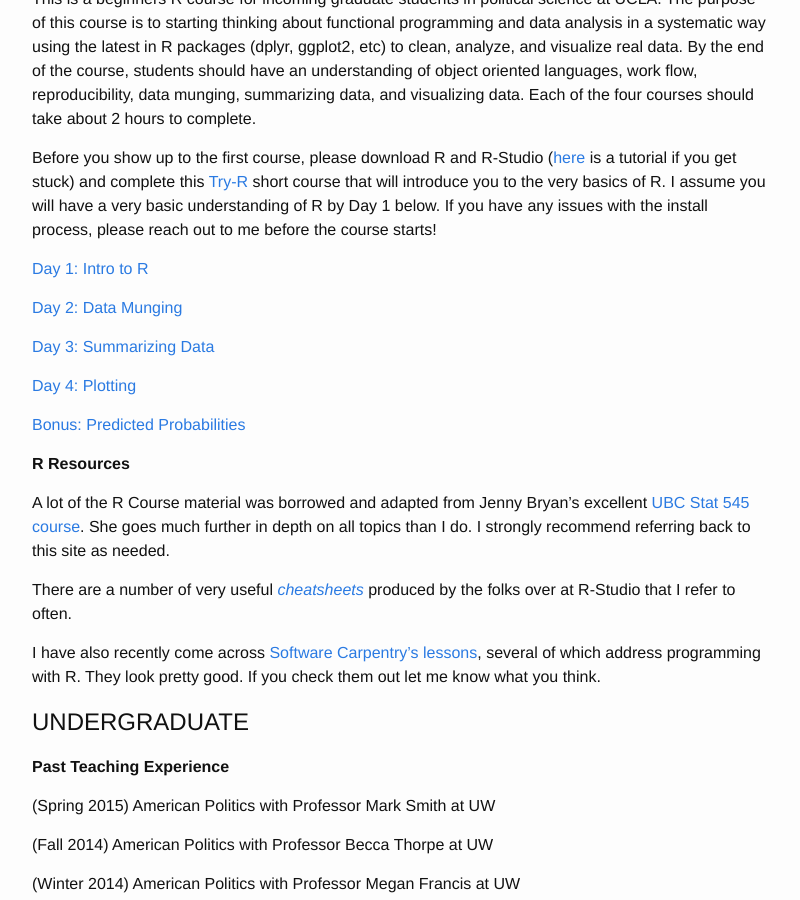
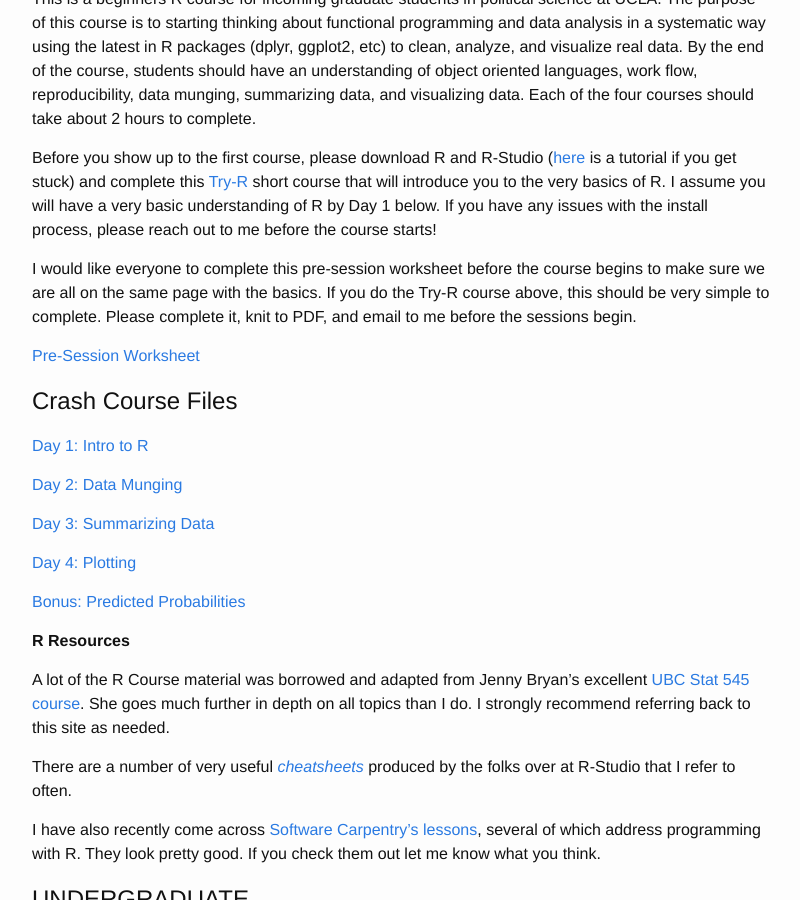
Before and after one commit to tylerreny/tylerreny.github.io, a Jekyll site: the page built from teaching.md, in a window 1280 px wide and 900 px high, scrolled down 564 px. Shown: the whole window, without its empty margins (238-1038 px from the left). Built offline with Jekyll 4.4.1, drawn with Linux system fonts in a browser that asks for light colours.

Commit message:
update teaching page

```diff
--- a/teaching.md
+++ b/teaching.md
@@ -18,6 +18,13 @@
 This is a beginners R course for incoming graduate students in political science at UCLA. The purpose of this course is to starting thinking about functional programming and data analysis in a systematic way using the latest in R packages (dplyr, ggplot2, etc) to clean, analyze, and visualize real data. By the end of the course, students should have an understanding of object oriented languages, work flow, reproducibility, data munging, summarizing data, and visualizing data. Each of the four courses should take about 2 hours to complete.
 
 Before you show up to the first course, please download R and R-Studio ([here](http://stat545.com/block000_r-rstudio-install.html) is a tutorial if you get stuck) and complete this [Try-R](http://tryr.codeschool.com/) short course that will introduce you to the very basics of R. I assume you will have a very basic understanding of R by Day 1 below. If you have any issues with the install process, please reach out to me before the course starts!
+
+I would like everyone to complete this pre-session worksheet before the course begins to make sure we are all on the same page with the basics. If you do the Try-R course above, this should be very simple to complete. Please complete it, knit to PDF, and email to me before the sessions begin.
+
+[Pre-Session Worksheet](https://www.dropbox.com/s/j9p9y2h1czychs4/
+intro_worksheet.Rmd?dl=0)
+
+# Crash Course Files
 
 [Day 1: Intro to R](https://www.dropbox.com/s/h98l5lnm4agqm6r/R%20Crash%201-Intro%20to%20R%201.Rmd?dl=0)
 
```
